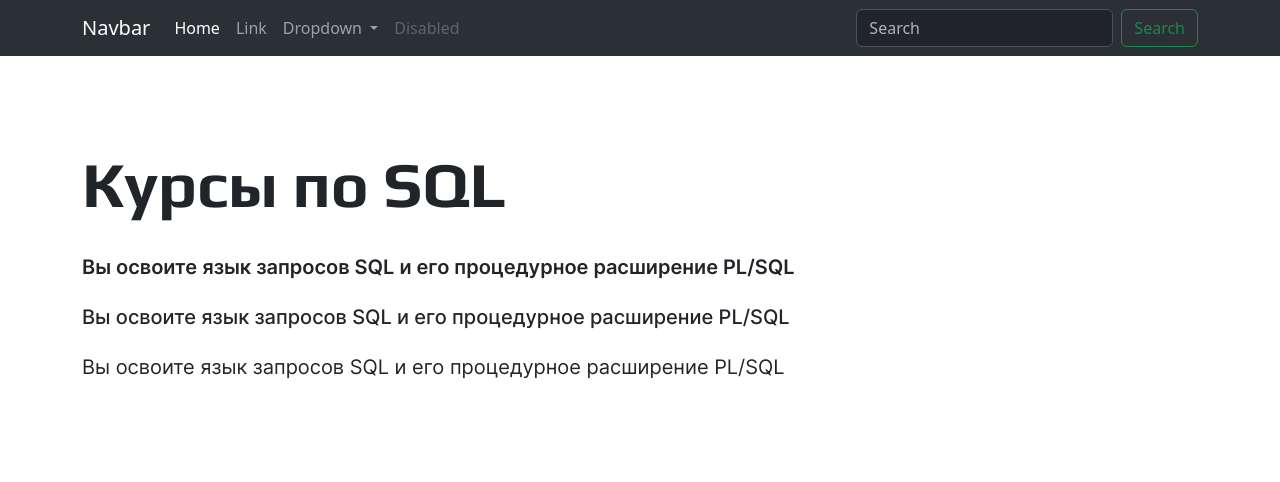
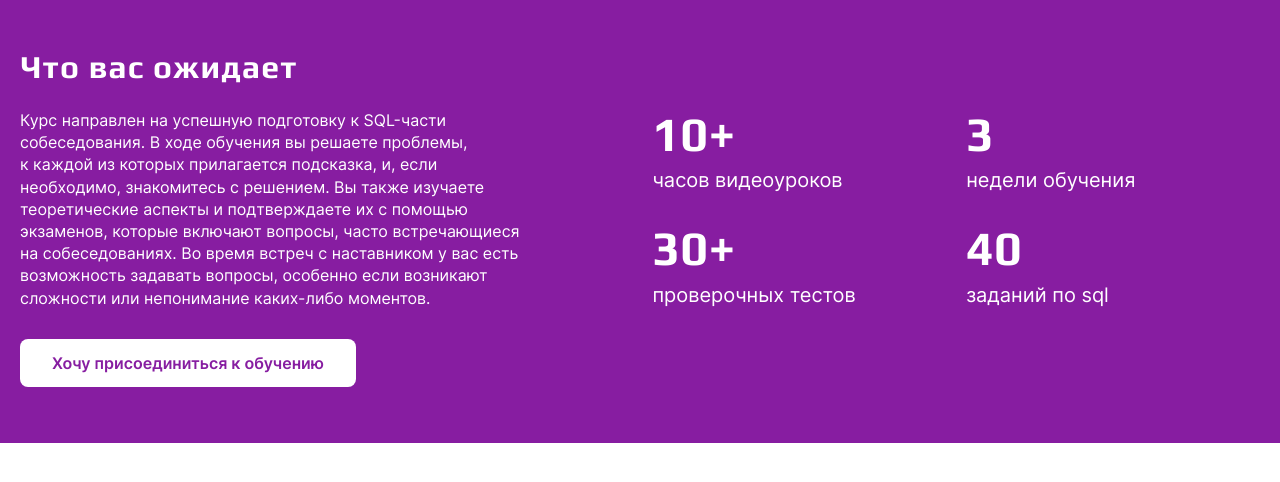
Before and after one commit to evgeny-dyakov/sql-course, a plain HTML site: page index.html in a window 1280 px wide. Drawn offline with Linux system fonts and the light colour scheme.

Commit message:
добавляет блок advantages для desktop

```diff
--- a/css/style.css
+++ b/css/style.css
@@ -1,3 +1,12 @@
+:root {
+  --font-1: 'play', sans-serif;
+  --font-2: 'inter', sans-serif;
+  --color-1: #871da1;
+  --color-2: #9849ad;
+  --color-3: #6d0e84;
+  --color-4: #fff;
+}
+
 @font-face {
   font-family: 'play';
   font-weight: 700;
@@ -22,33 +31,113 @@
   src: url('../fonts/inter-regular.woff') format("woff");
 }
 
-.test {
-  margin: 80px 0;
+.container {
+  max-width: 1260px;
+  margin: 0 auto;
+  padding: 0 10px;
 }
 
-.test p {
-  margin: 0 0 20px;
+.title-2 {
+  font-family: var(--font-1);
+  font-size: 32px;
+  font-weight: 700;
+  line-height: 37px;
+  letter-spacing: 1.2px;
+  color: var(--color-4);
 }
 
-.play-700 {
-  font-family: 'play', sans-serif;
-  font-size: 64px;
+.text-1 {
+  margin: 0;
+  font-family: var(--font-2);
+  font-size: 16px;
   font-weight: 400;
+  line-height: 22.2px;
+  color: var(--color-4);
 }
 
-.inter {
-  font-family: 'inter', sans-serif;
-  font-size: 20px;
+.button-1 {
+  display: inline-block;
+  padding: 16px 32px;
+  font-family: var(--font-2);
+  font-size: 16px;
+  font-weight: 600;
+  line-height: 16px;
+  text-decoration: none;
+  border-radius: 8px;
+  cursor: pointer;
+  transition: ease 100ms;
+  outline: none;
 }
 
-.inter-600 {
-  font-weight: 600;
+.button-1--a {
+  color: var(--color-1);
+  background: var(--color-4);
 }
 
-.inter-500 {
-  font-weight: 500;
+.button-1--a:hover,
+.button-1--a:focus {
+  color: var(--color-4);
+  background: var(--color-2);
 }
 
-.inter-400 {
+.button-1--a:active {
+  color: var(--color-4);
+  background: var(--color-3);
+}
+
+/* advantages */
+
+.advantages {
+  padding: 48px 0 56px;
+  background: var(--color-1);
+}
+
+.advantages__wrapper {
+  display: flex;
+  align-items: end;
+  gap: 10%;
+}
+
+.advantages__wrapper-1 {
+  width: 41%;
+}
+
+.advantages__title-2 {
+  margin: 0 0 24px;
+}
+
+.advantages__advantages-list {
+  width: 49%;
+  display: grid;
+  grid-template-columns: repeat(2, 1fr);
+  grid-row-gap: 22px;
+  margin: 0 0 -5px;
+  padding: 0;
+  list-style: none;
+}
+
+.advantages__advantage-num {
+  font-family: var(--font-1);
+  font-size: 48px;
+  font-weight: 700;
+  line-height: 55.5px;
+  color: var(--color-4);
+}
+
+.advantages__advantage-text {
+  margin: 0;
+  font-family: var(--font-2);
+  font-size: 20px;
   font-weight: 400;
+  line-height: 37px;
+  color: var(--color-4);
 }
+
+.advantages__advantage:nth-child(2),
+.advantages__advantage:nth-child(4) {
+  padding: 0 0 0 10px;
+}
+
+.advantages__button-1 {
+  margin: 30px 0 0;
+}
--- a/index.html
+++ b/index.html
@@ -10,54 +10,40 @@
 </head>
 <body>
 
-  <nav class="navbar navbar-expand-lg bg-body-tertiary" data-bs-theme="dark">
-    <div class="container-xl">
-      <a class="navbar-brand" href="#">Navbar</a>
-      <button class="navbar-toggler" type="button" data-bs-toggle="collapse" data-bs-target="#navbarSupportedContent" aria-controls="navbarSupportedContent" aria-expanded="false" aria-label="Toggle navigation">
-        <span class="navbar-toggler-icon"></span>
-      </button>
-      <div class="collapse navbar-collapse" id="navbarSupportedContent">
-        <ul class="navbar-nav me-auto mb-2 mb-lg-0">
-          <li class="nav-item">
-            <a class="nav-link active" aria-current="page" href="#">Home</a>
+  <section class="advantages">
+    <div class="container">
+      <div class="advantages__wrapper">
+        <div class="advantages__wrapper-1">
+          <h2 class="advantages__title-2 title-2">Что вас ожидает</h2>
+          <p class="text-1">
+            Курс направлен на успешную подготовку к SQL-части собеседования. В ходе обучения вы решаете проблемы, к каждой из которых прилагается подсказка, и, если необходимо, знакомитесь
+            с решением. Вы также изучаете теоретические аспекты и подтверждаете их с помощью экзаменов, которые включают вопросы, часто встречающиеся на собеседованиях. Во время встреч
+            с наставником у вас есть возможность задавать вопросы, особенно если возникают сложности
+            или непонимание каких-либо моментов.
+          </p>
+        </div>
+        <ul class="advantages__advantages-list">
+          <li class="advantages__advantage">
+            <span class="advantages__advantage-num">10+</span>
+            <p class="advantages__advantage-text">часов видеоуроков</p>
           </li>
-          <li class="nav-item">
-            <a class="nav-link" href="#">Link</a>
+          <li class="advantages__advantage">
+            <span class="advantages__advantage-num">3</span>
+            <p class="advantages__advantage-text">недели обучения</p>
           </li>
-          <li class="nav-item dropdown">
-            <a class="nav-link dropdown-toggle" href="#" role="button" data-bs-toggle="dropdown" aria-expanded="false">
-              Dropdown
-            </a>
-            <ul class="dropdown-menu">
-              <li><a class="dropdown-item" href="#">Action</a></li>
-              <li><a class="dropdown-item" href="#">Another action</a></li>
-              <li><hr class="dropdown-divider"></li>
-              <li><a class="dropdown-item" href="#">Something else here</a></li>
-            </ul>
+          <li class="advantages__advantage">
+            <span class="advantages__advantage-num">30+</span>
+            <p class="advantages__advantage-text">проверочных тестов</p>
           </li>
-          <li class="nav-item">
-            <a class="nav-link disabled" aria-disabled="true">Disabled</a>
+          <li class="advantages__advantage">
+            <span class="advantages__advantage-num">40</span>
+            <p class="advantages__advantage-text">заданий по sql</p>
           </li>
         </ul>
-        <form class="d-flex" role="search">
-          <input class="form-control me-2" type="search" placeholder="Search" aria-label="Search">
-          <button class="btn btn-outline-success" type="submit">Search</button>
-        </form>
       </div>
+      <a class="advantages__button-1 button-1 button-1--a" href="https://ya.ru/">Хочу присоединиться к обучению</a>
     </div>
-  </nav>
-
-  <div class="test">
-    <div class="container-xl">
-
-      <p class="play play-700">Курсы по SQL</p>
-
-      <p class="inter inter-600">Вы освоите язык запросов SQL и его процедурное расширение PL/SQL</p>
-      <p class="inter inter-500">Вы освоите язык запросов SQL и его процедурное расширение PL/SQL</p>
-      <p class="inter inter-400">Вы освоите язык запросов SQL и его процедурное расширение PL/SQL</p>
-
-    </div>
-  </div>
+  </section>
 
   <script src="./js/bootstrap.bundle.min.js"></script>
   <script src="./js/script.js"></script>
```
